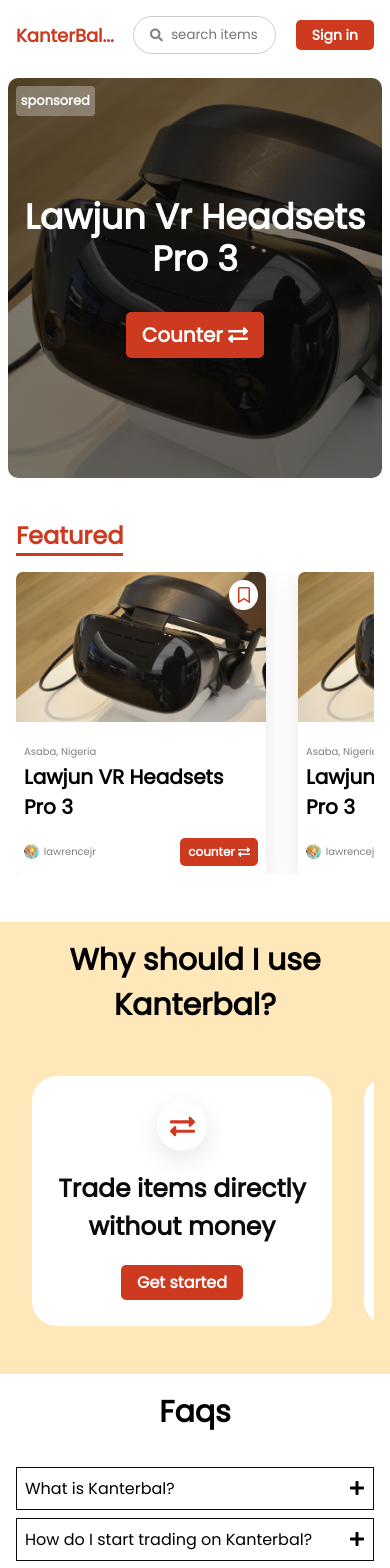
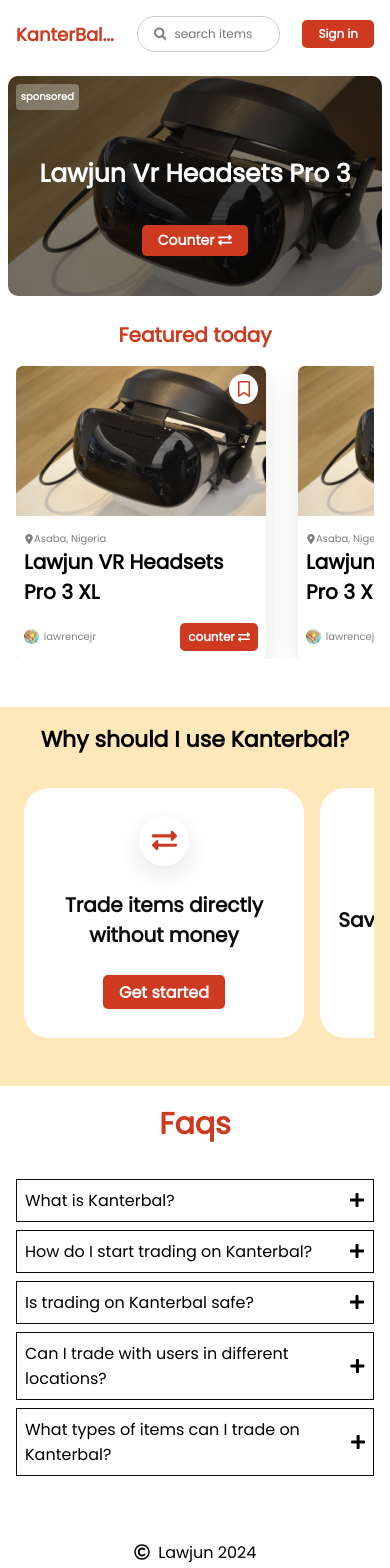
Before and after one commit to lawrencejr5/kanterbal, a Next.js app: page / in a window 390 px wide. Shown: the top 1568 px of the page. Built offline with nearby package versions, Linux system fonts and the light colour scheme.

Commit message:
made some reponsive desing tweaks on the landing page

```diff
--- a/app/components/Featured.tsx
+++ b/app/components/Featured.tsx
@@ -4,7 +4,7 @@
 const Featured = () => {
   return (
     <section className="featured-container">
-      <h1>Featured</h1>
+      <h1>Featured today</h1>
       <div className="featured-item-container">
         <Item />
         <Item />
--- a/app/components/reuse/Item.tsx
+++ b/app/components/reuse/Item.tsx
@@ -1,6 +1,6 @@
 import React from "react";
-import { FaRegBookmark } from "react-icons/fa6";
-import { FaExchangeAlt } from "react-icons/fa";
+import { FaLocationDot, FaRegBookmark } from "react-icons/fa6";
+import { FaExchangeAlt, FaLocationArrow, FaMap } from "react-icons/fa";
 
 import Button from "./Button";
 
@@ -12,8 +12,11 @@
       </div>
       <img height={"150px"} width={"100%"} src={"/images/headphones.jpg"} />
       <div className="content">
-        <small>Asaba, Nigeria</small>
-        <strong>Lawjun VR Headsets Pro 3</strong>
+        <small>
+          <FaLocationDot />
+          Asaba, Nigeria
+        </small>
+        <strong>Lawjun VR Headsets Pro 3 XL</strong>
         <section>
           <div className="user">
             <img
--- a/app/styles/style.responsive.scss
+++ b/app/styles/style.responsive.scss
@@ -5,20 +5,30 @@
     .search-container {
       input {
         width: 100%;
+        font-size: 12px;
       }
     }
     button {
-      @include defaultBtn($f-size: 14px);
+      @include defaultBtn($f-size: 12px);
     }
   }
 
   .banner-container {
     .banner {
+      height: 220px;
+      .sponsored-text {
+        font-size: 10px;
+      }
       .main-content {
+        margin-top: 3rem;
+        height: 100px;
         p {
-          font-size: 35px;
+          font-size: 25px;
           text-align: center;
           margin-bottom: 2rem;
+        }
+        button {
+          @include defaultBtn($f-size: 14px);
         }
       }
     }
@@ -29,6 +39,35 @@
       .why-card {
         max-width: 300px;
         min-width: 300px;
+        margin: 0 0.5rem;
+      }
+    }
+  }
+
+  .featured-container {
+    margin-top: 0;
+    h1 {
+      font-size: 20px;
+    }
+  }
+}
+
+@media screen and (max-width: 390px) {
+  .banner2 {
+    h1 {
+      font-size: 22px;
+    }
+    .card-container {
+      margin-top: 2rem;
+
+      .why-card {
+        max-width: 280px;
+        min-width: 280px;
+        font-size: 12px;
+
+        p {
+          font-size: 20px;
+        }
       }
     }
   }
--- a/app/styles/style.scss
+++ b/app/styles/style.scss
@@ -70,6 +70,10 @@
     object-fit: cover;
     border-top-left-radius: 7px;
     border-top-right-radius: 7px;
+  }
+  small {
+    display: flex;
+    align-items: center;
   }
 
   .content {
@@ -172,13 +176,11 @@
   padding-bottom: 3rem;
   width: 100%;
   height: auto;
-  // background-color: $primaryColor;
 
   h1 {
     color: $actionColor;
-    border-bottom: 3px solid $actionColor;
-    width: 5px;
-    display: table;
+    text-align: center;
+    font-size: 30px;
   }
   .featured-item-container {
     margin-top: 1rem;
@@ -249,6 +251,7 @@
   h1 {
     text-align: center;
     font-size: 30px;
+    color: $actionColor;
   }
   .faqs-container {
     @include gridCenter;
```
